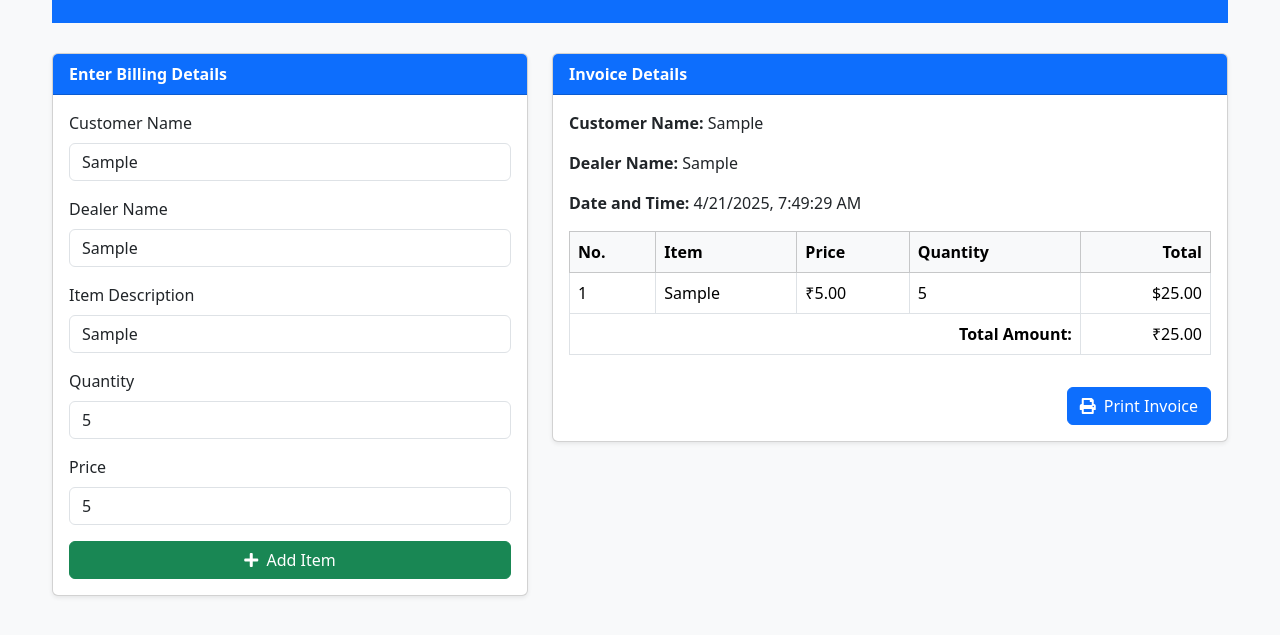
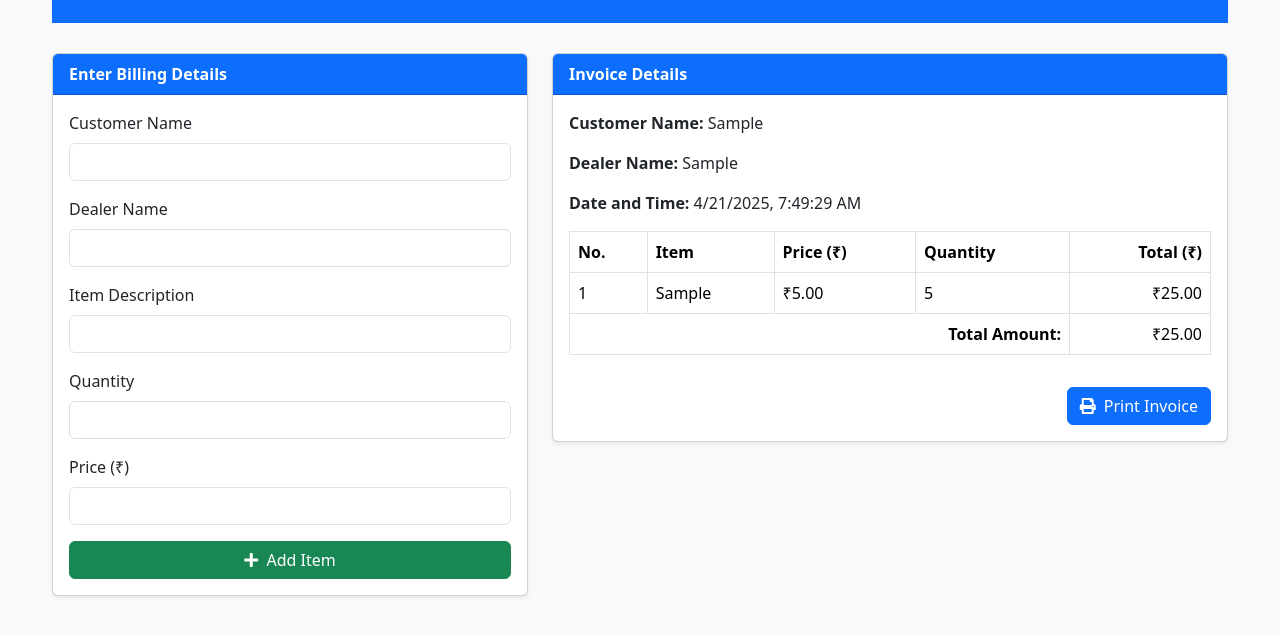
Before and after one commit to ravimanivel/billing_system, a plain HTML site: page index.html in a window 1280 px wide. Both pictures are taken after typing "Sample", "Sample", "Sample", "5", "5" into the empty fields and a click on the button "Add Item". Shown: the part 73-708 px from the top of the page. Drawn offline with nearby package versions, Linux system fonts and the light colour scheme.

Commit message:
Update index.html

```diff
--- a/index.html
+++ b/index.html
@@ -35,20 +35,36 @@
     .container {
       max-width: 1200px;
     }
+
+    @media print {
+      body * {
+        visibility: hidden;
+      }
+      #print-section, #print-section * {
+        visibility: visible;
+      }
+      #print-section {
+        position: absolute;
+        left: 0;
+        top: 0;
+        width: 100%;
+      }
+      .no-print {
+        display: none !important;
+      }
+    }
   </style>
 </head>
 <body>
 
   <div class="container" id="invoice-details-container">
-
-
     <header>
       <h1>Billing System</h1>
     </header>
 
     <div class="row">
       <!-- Form Column -->
-      <div class="col-md-5 mb-4">
+      <div class="col-md-5 mb-4 no-print">
         <div class="card shadow-sm">
           <div class="card-header bg-primary text-white">
             <strong>Enter Billing Details</strong>
@@ -61,7 +77,7 @@
               </div>
               <div class="mb-3">
                 <label for="dealer-name" class="form-label">Dealer Name</label>
-                <input type="text" id="dealer-name" class="form-control"  required>
+                <input type="text" id="dealer-name" class="form-control" required>
               </div>
               <div class="mb-3">
                 <label for="item-description" class="form-label">Item Description</label>
@@ -72,7 +88,7 @@
                 <input type="number" id="item-quantity" class="form-control" required>
               </div>
               <div class="mb-3">
-                <label for="item-price" class="form-label">Price</label>
+                <label for="item-price" class="form-label">Price (₹)</label>
                 <input type="number" id="item-price" class="form-control" required>
               </div>
               <button type="button" onclick="addItem()" class="btn btn-success w-100">
@@ -84,40 +100,38 @@
       </div>
 
       <!-- Invoice Column -->
-      <div class="col-md-7">
+      <div class="col-md-7" id="print-section">
         <div class="card shadow-sm">
           <div class="card-header bg-primary text-white">
             <strong>Invoice Details</strong>
           </div>
           <div class="card-body">
             <p><strong>Customer Name:</strong> <span id="invoice-customer-name"></span></p>
-            <p><strong>Dealer Name:</strong> <span id="invoice-dealer-name">Ravi M</span></p>
+            <p><strong>Dealer Name:</strong> <span id="invoice-dealer-name"></span></p>
             <p><strong>Date and Time:</strong> <span id="invoice-date-time"></span></p>
 
             <div class="table-responsive">
               <table class="table table-bordered table-hover">
-                <thead class="table-light">
+                <thead>
                   <tr>
                     <th>No.</th>
                     <th>Item</th>
-                    <th>Price</th>
+                    <th>Price (₹)</th>
                     <th>Quantity</th>
-                    <th class="text-end">Total</th>
+                    <th class="text-end">Total (₹)</th>
                   </tr>
                 </thead>
-                <tbody id="invoice-items">
-                  <!-- Dynamically added rows -->
-                </tbody>
+                <tbody id="invoice-items"></tbody>
                 <tfoot>
                   <tr>
                     <td colspan="4" class="text-end"><strong>Total Amount:</strong></td>
-                    <td class="text-end" id="total-amount">$0.00</td>
+                    <td class="text-end" id="total-amount">₹0.00</td>
                   </tr>
                 </tfoot>
               </table>
             </div>
 
-            <button onclick="printInvoice()" class="btn btn-primary mt-3 float-end">
+            <button onclick="printInvoice()" class="btn btn-primary mt-3 float-end no-print">
               <i class="fa fa-print me-1"></i> Print Invoice
             </button>
           </div>
@@ -128,7 +142,49 @@
 
   <!-- Bootstrap Bundle JS -->
   <script src="https://cdn.jsdelivr.net/npm/bootstrap@5.3.3/dist/js/bootstrap.bundle.min.js"></script>
-  <!-- Your Scripts -->
-  <script src="scripts.js"></script>
+  <script>
+    let itemCount = 0;
+    let totalAmount = 0;
+
+    function addItem() {
+      const customerName = document.getElementById("customer-name").value;
+      const dealerName = document.getElementById("dealer-name").value;
+      const itemName = document.getElementById("item-description").value;
+      const itemPrice = parseFloat(document.getElementById("item-price").value);
+      const itemQuantity = parseInt(document.getElementById("item-quantity").value);
+
+      if (!customerName || !dealerName || !itemName || isNaN(itemPrice) || isNaN(itemQuantity)) {
+        alert("Please fill out all fields correctly.");
+        return;
+      }
+
+      const itemTotal = itemPrice * itemQuantity;
+      itemCount++;
+
+      document.getElementById("invoice-customer-name").textContent = customerName;
+      document.getElementById("invoice-dealer-name").textContent = dealerName;
+      document.getElementById("invoice-date-time").textContent = new Date().toLocaleString();
+
+      const row = document.createElement("tr");
+      row.innerHTML = `
+        <td>${itemCount}</td>
+        <td>${itemName}</td>
+        <td>₹${itemPrice.toFixed(2)}</td>
+        <td>${itemQuantity}</td>
+        <td class="text-end">₹${itemTotal.toFixed(2)}</td>
+      `;
+      document.getElementById("invoice-items").appendChild(row);
+
+      totalAmount += itemTotal;
+      document.getElementById("total-amount").textContent = `₹${totalAmount.toFixed(2)}`;
+
+      // Optional: clear inputs after add
+      document.getElementById("billing-form").reset();
+    }
+
+    function printInvoice() {
+      window.print();
+    }
+  </script>
 </body>
 </html>
```
